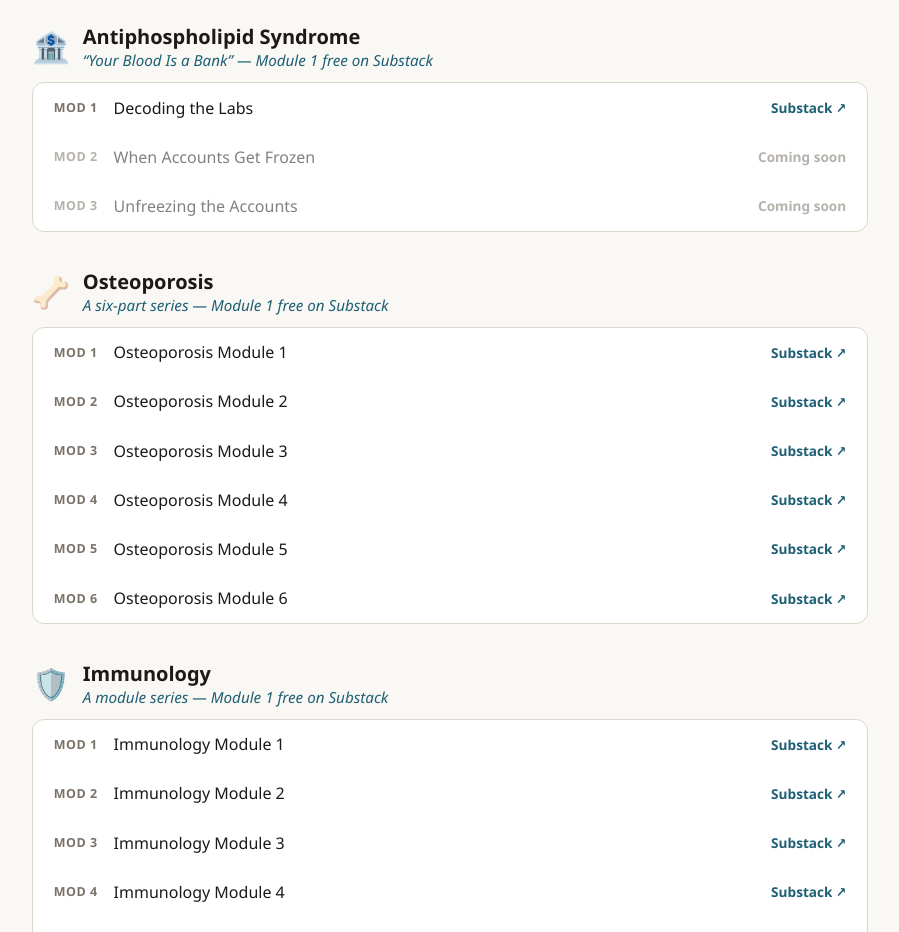
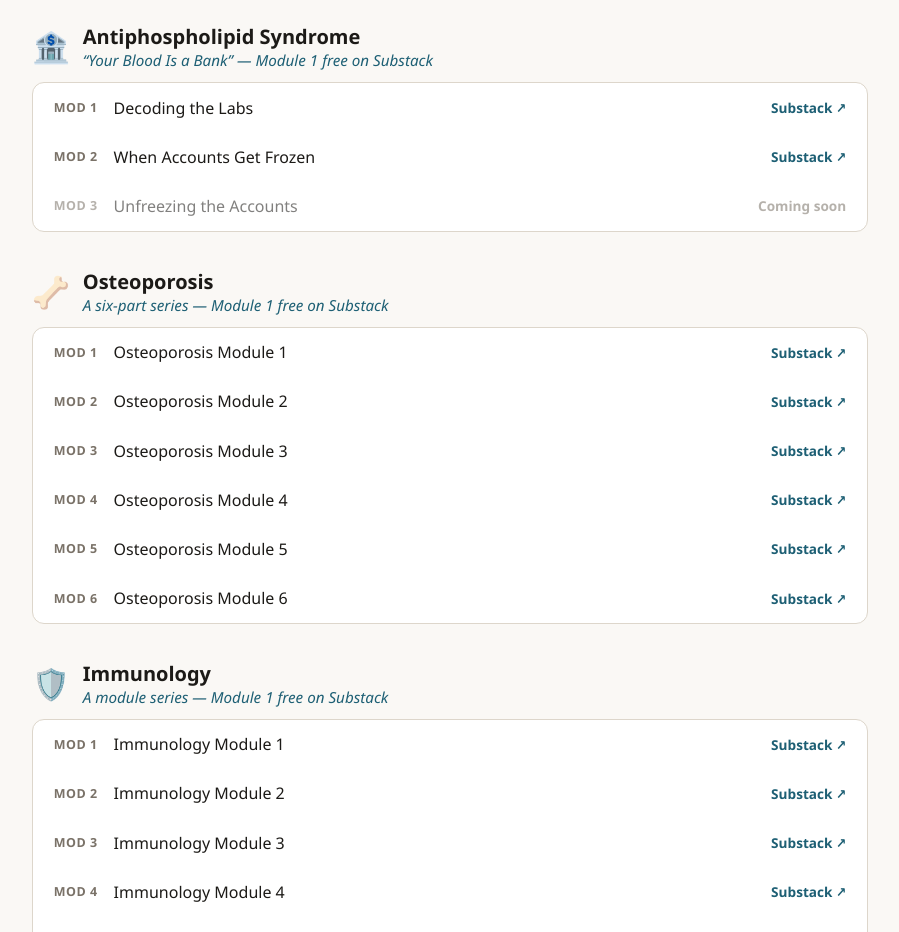
Before and after one commit to rheumify/rheumify-website, a Next.js app: page /learning in a window 1280 px wide. Shown: the part 1700-2632 px from the top of the page, without its empty margins (190-1089 px from the left). Built offline with nearby package versions, Linux system fonts and the light colour scheme.

Commit message:
Learning page: publish APS Module 2 (When Accounts Get Frozen) — link to Substack

```diff
--- a/app/learning/page.js
+++ b/app/learning/page.js
@@ -267,7 +267,7 @@ export default function LearningPage() {
           </div>
           <ul className="module-list">
             <li><a className="module-link" href="https://rheumify.substack.com/p/anti-phospholipid-antibody-syndrome?r=5swh49" target="_blank" rel="noopener noreferrer"><span className="ml-num">Mod 1</span><span className="ml-title">Decoding the Labs</span><span className="ml-meta">Substack &#8599;</span></a></li>
-            <li><span className="module-link coming-soon"><span className="ml-num">Mod 2</span><span className="ml-title">When Accounts Get Frozen</span><span className="ml-meta">Coming soon</span></span></li>
+            <li><a className="module-link" href="https://rheumify.substack.com/p/anti-phospholipid-antibody-syndrome-86f?r=5swh49" target="_blank" rel="noopener noreferrer"><span className="ml-num">Mod 2</span><span className="ml-title">When Accounts Get Frozen</span><span className="ml-meta">Substack &#8599;</span></a></li>
             <li><span className="module-link coming-soon"><span className="ml-num">Mod 3</span><span className="ml-title">Unfreezing the Accounts</span><span className="ml-meta">Coming soon</span></span></li>
           </ul>
         </div>
```
